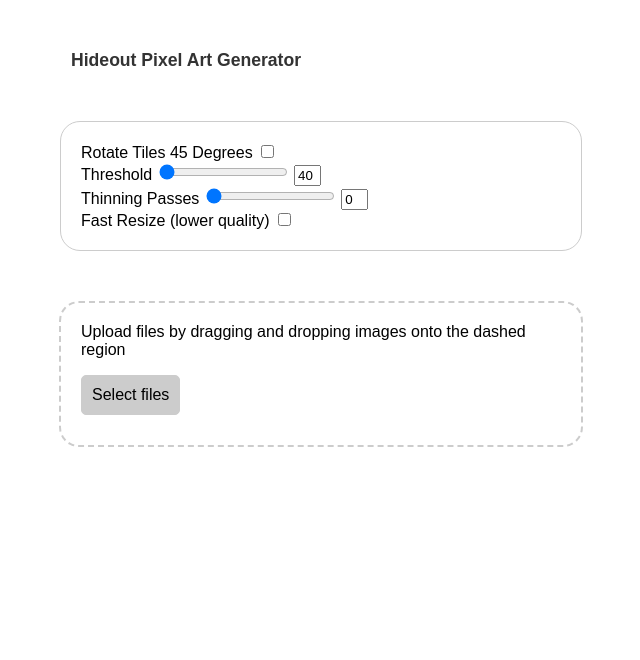
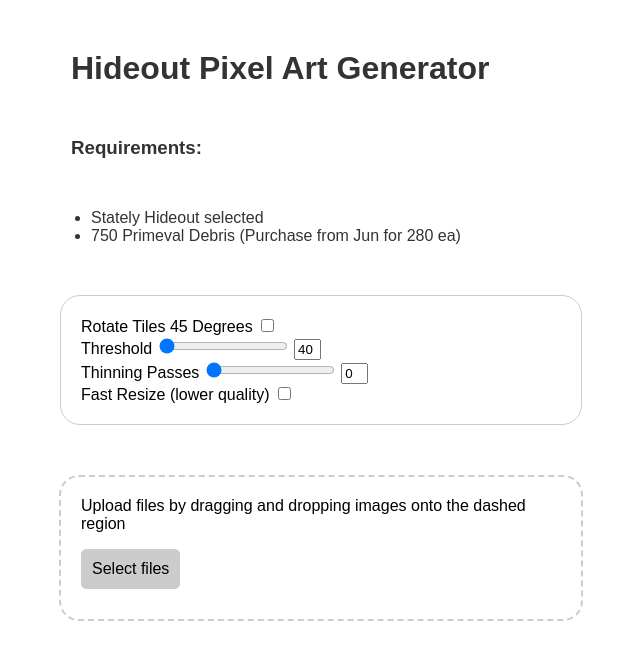
Before and after one commit to NeverDecaf/poe-hideout-mosaic, a plain HTML site: page index.html in a window 1280 px wide. Shown: the whole page, without its empty margins (319-959 px from the left). Drawn offline with Linux system fonts and the light colour scheme.

Commit message:
added instructions

```diff
--- a/index.html
+++ b/index.html
@@ -1,5 +1,14 @@
 <link rel="stylesheet" href="styles/imguploader.css">
 <h1>Hideout Pixel Art Generator</h1>
+<h3>Requirements:</h3>
+<ul>
+<li>
+Stately Hideout selected
+</li>
+<li>
+750 Primeval Debris (Purchase from Jun for 280 ea)
+</li>
+</ul>
 <!-- <div class="col-lg-6"> -->
   <!-- <canvas id="canvas" width="600" height="337"></canvas> -->
 <!-- </div> -->
--- a/styles/imguploader.css
+++ b/styles/imguploader.css
@@ -4,10 +4,10 @@ body {
 a {
   color: #369;
 }
-.note, h1 {
+.note, h1, ul,h3{
   width: 500px;
   margin: 50px auto;
-  font-size: 1.1em;
+  /* font-size: 1.1em; */
   color: #333;
   text-align: justify;
 }
```
